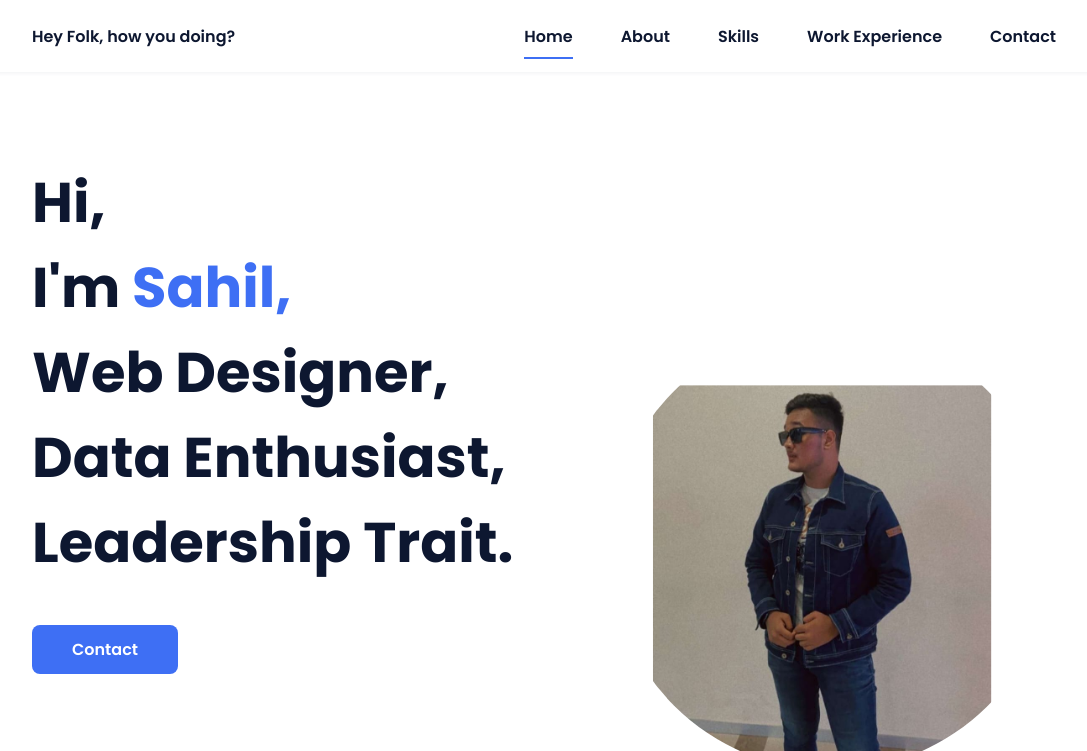
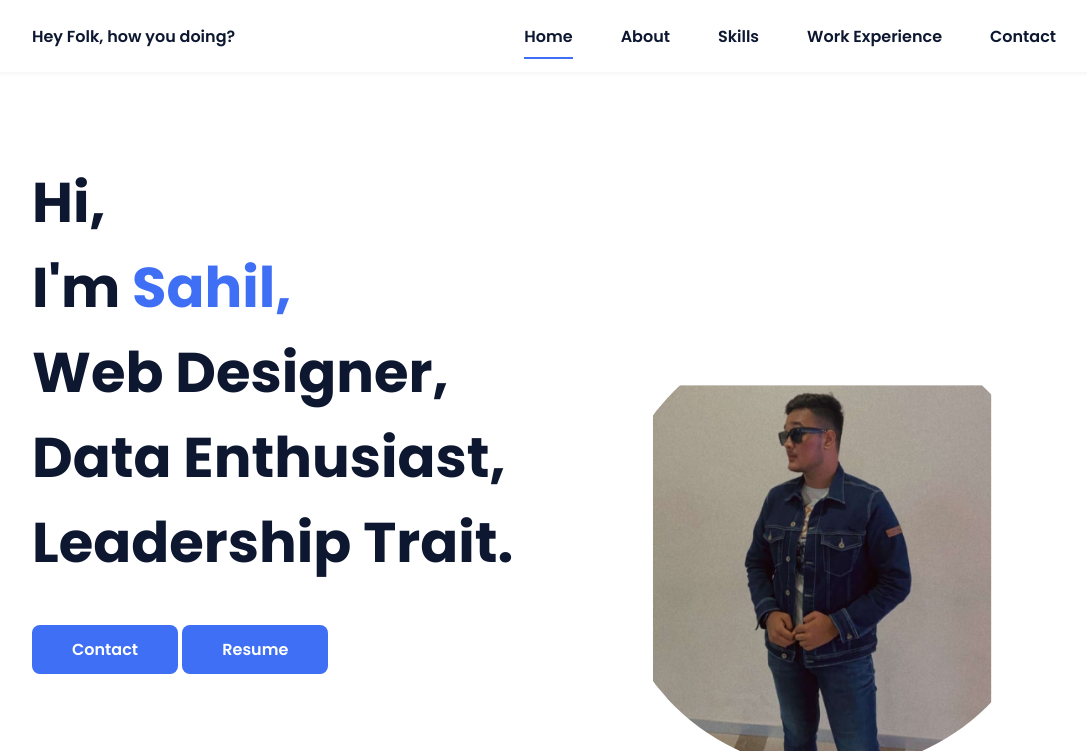
Before and after one commit to Sahil9446/Myportfolio.github.io, a plain HTML site: page index.html in a window 1280 px wide. Shown: the top 751 px of the page, without its empty margins (96-1183 px from the left). Drawn offline with nearby package versions, Linux system fonts and the light colour scheme.

Commit message:
Update index.html

```diff
--- a/index.html
+++ b/index.html
@@ -55,6 +55,7 @@
 
 
                     <a href="mailto:sahilk64555@gmail.com" class="button">Contact</a>
+                    <a href="https://acrobat.adobe.com/link/review?uri=urn:aaid:scds:US:39d4bc58-e5f8-3d9e-a1de-6412c7b20590" class="button">Resume</a>
 
                 </div>
 
```
